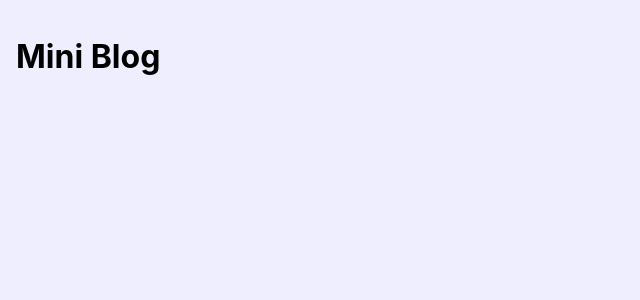
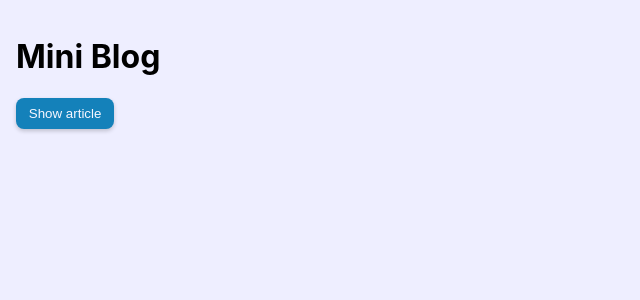
Before and after one commit to mvaldes/react-master-mini-blog, a React (Vite) app: page / in a window 1280 px wide. Shown: the top 300 px of the page, without its empty margins (0-640 px from the left). Built offline with nearby package versions, Linux system fonts and the light colour scheme.

Commit message:
update correction

```diff
--- a/src/App.jsx
+++ b/src/App.jsx
@@ -14,6 +14,7 @@ const App = () => {
 		<h1>Mini Blog</h1>
 		<Button
 			variant={ isArticleDisplayed ? 'danger' : 'primary' }
+			type="button"
 			onClick={ handleToggleArticle }
 		>
 			{ isArticleDisplayed ? 'Hide' : 'Show' } article
--- a/src/components/Article.jsx
+++ b/src/components/Article.jsx
@@ -1,5 +1,11 @@
-const Article = () => {
-	// Write the code of your component here
+const Article = ({ title, children }) => {
+
+	return (
+		<div>
+			<h2>{ title }</h2>
+			{ children }
+		</div>
+	);
 };
 
 export default Article;
--- a/src/components/Button.jsx
+++ b/src/components/Button.jsx
@@ -1,5 +1,16 @@
-const Button = () => {
-	// Write the code of your component here
+const variants = [ 'primary', 'danger', 'warning', 'success' ];
+
+const Button = ({ variant = 'primary', children, ...rest }) => {
+
+	if (!variants.includes(variant)) {
+		throw new Error(`"${variant}" is not a valid value of the property "variant". It should be one of these: ${ variants.join(', ')}`);
+	}
+
+	return (
+		<button className={`btn btn--${ variant }`} { ...rest }>
+			{ children }
+		</button>
+	);
 };
 
 export default Button;
```
Also changed, not shown: 1 other file (tests, documents, lock files or other folders).
